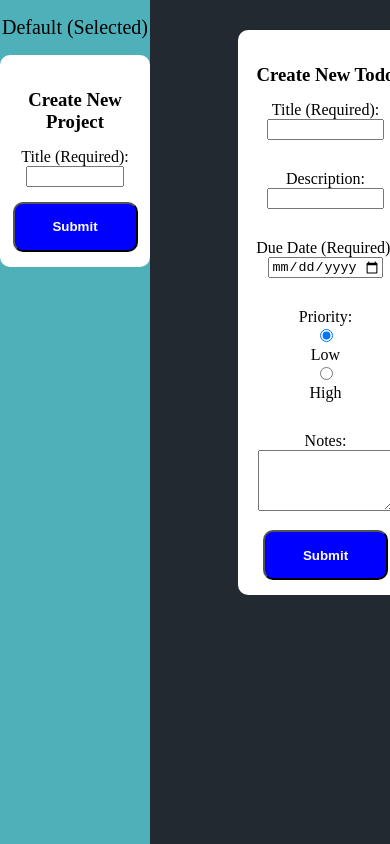
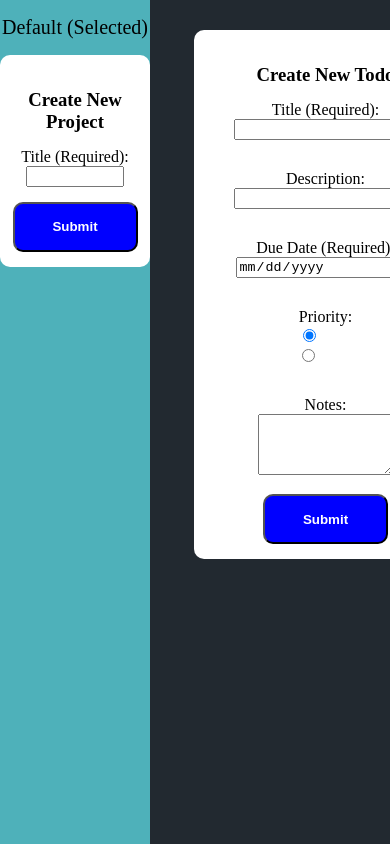
Before and after one commit to tgoandrex/javascript-todo-app, a website built with webpack: page src/template.html in a window 390 px wide. Shown: the top 844 px of the page. Built offline with nearby package versions, Linux system fonts and the light colour scheme.

Commit message:
Change main.css

```diff
--- a/src/main.css
+++ b/src/main.css
@@ -132,7 +132,7 @@ button {
 }
 
 @media only screen and (max-width: 800px) {
-    #form, input {
+    #todo-form, input {
         width: 75%;
     }
 
```
